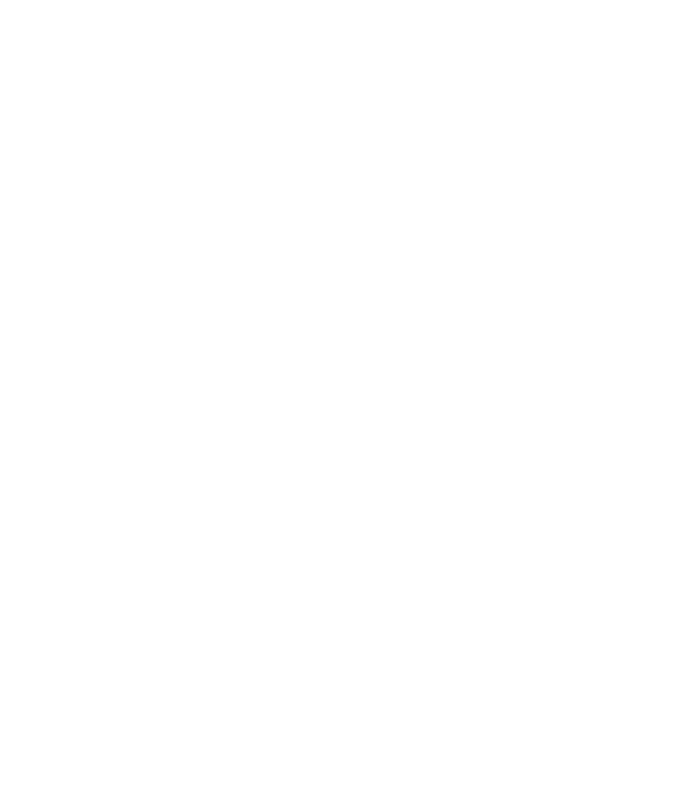
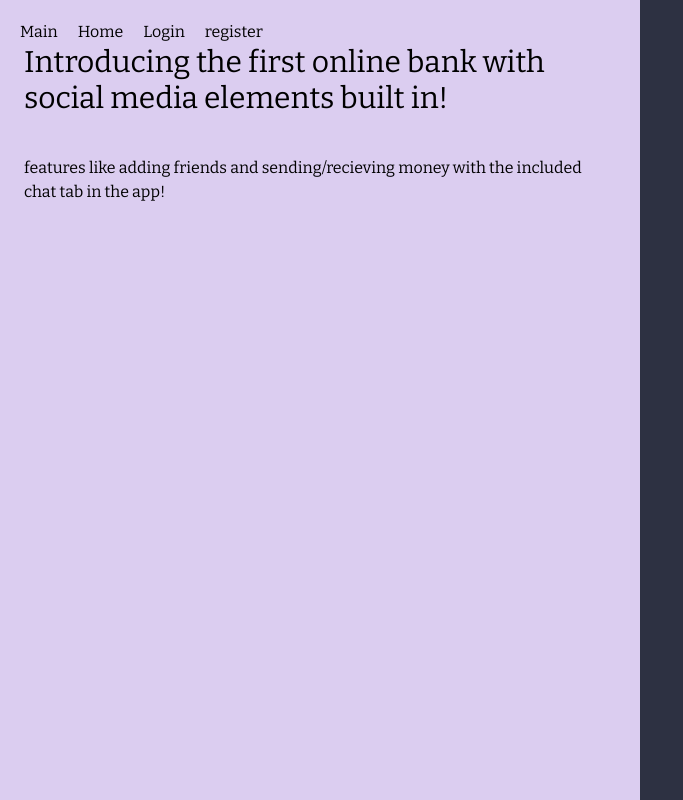
Before and after one commit to D-Yusuf/Bank-Project_H-Y, a React (Create React App) app: page / in a window 1280 px wide. Shown: the whole page, without its empty margins (0-683 px from the left). Built offline with nearby package versions, Linux system fonts and the light colour scheme.

Commit message:
added the navbar (global)

```diff
--- a/src/App.jsx
+++ b/src/App.jsx
@@ -1,9 +1,11 @@
+import Navbar from "./components/Navbar";
 import Login from "./pages/Login";
 import { Outlet } from "react-router-dom";
 // import  Register  from "./pages/Register";
 function App() {
   return (
     <div className=" bg-main">
+      <Navbar />
       <Outlet />
     </div>
   );
--- /dev/null
+++ b/src/components/Navbar.jsx
@@ -0,0 +1,18 @@
+import React from "react";
+import { Link, NavLink } from "react-router-dom";
+
+const Navbar = () => {
+  console.log("its working");
+  return (
+    <div className="navBar flex p-5 gap-5 justify-center z-50 absolute">
+      <NavLink to="/">Main</NavLink>
+      <NavLink to="/home">Home</NavLink>
+
+      <NavLink to="/login">Login</NavLink>
+
+      <NavLink to="/register">register</NavLink>
+    </div>
+  );
+};
+
+export default Navbar;
--- a/src/components/SplitScreen.jsx
+++ b/src/components/SplitScreen.jsx
@@ -1,18 +1,13 @@
-import React from 'react'
+import React from "react";
 
-const SplitScreen = ({children}) => {
+const SplitScreen = ({ children }) => {
   return (
     <div>
-        <div class="split left bg-main">
-            {children}
-        </div>
+      <div className="split left bg-main">{children}</div>
 
-        <div class="split right bg-secondary">
-        {/* put image here */}
-        </div>
+      <div className="split right bg-secondary">{/* put image here */}</div>
+    </div>
+  );
+};
 
-    </div>
-  )
-}
-
-export default SplitScreen
+export default SplitScreen;
--- a/src/index.css
+++ b/src/index.css
@@ -14,13 +14,11 @@
 .left {
   /* width: 40%; */
   left: 0;
-
 }
 
 .right {
   /* width: 60%; */
   right: 0;
-
 }
 
 /* add to the split screen if want to center items in each screen */
--- a/src/pages/Landing.jsx
+++ b/src/pages/Landing.jsx
@@ -1,9 +1,20 @@
-import React from 'react'
+import React from "react";
+import SplitScreen from "../components/SplitScreen";
 
 const Landing = () => {
   return (
-    <div>Landing</div>
-  )
-}
+    <SplitScreen>
+      <div className="flex flex-col lg:gap-10 gap-4 p-6 ">
+        <h1 className="text-3xl">
+          Introducing the first online bank with social media elements built in!
+        </h1>
+        <p>
+          features like adding friends and sending/recieving money with the
+          included chat tab in the app!
+        </p>
+      </div>
+    </SplitScreen>
+  );
+};
 
-export default Landing
+export default Landing;
```
Also changed, not shown: src/index.jsx (+11 -0 lines), src/pages/Home.jsx (+5 -6 lines). Lines whose indentation alone changed are shown as unchanged.
